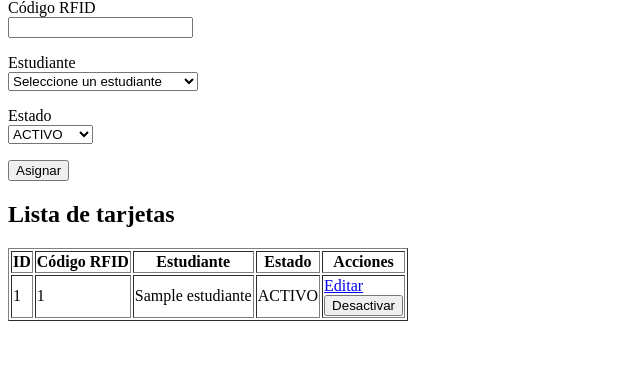
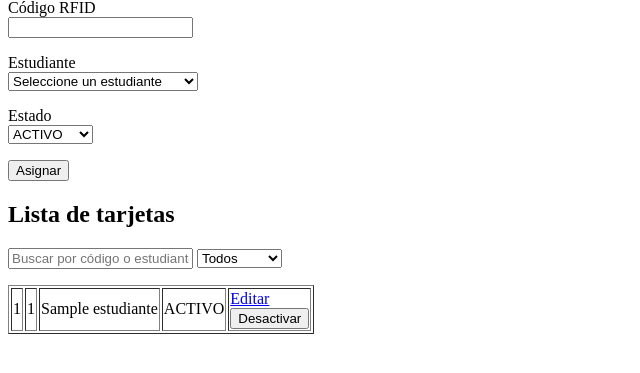
Before and after one commit to PabloToapanta/BorradorVisual, a PHP site: page /controladores/tarjetas.php in a window 1280 px wide. Shown: the part 166-539 px from the top of the page, without its empty margins (0-640 px from the left). Run offline with PHP 8.4, Linux system fonts and the light colour scheme; the visitor is signed in with stand-in values (Sample User, id 1); tables that the repository leaves empty hold one stand-in row (values such as "Sample post").

Commit message:
Aplicar jQuery simple en tabla de tarjetas

```diff
--- a/vistas/tarjetas/listar.php
+++ b/vistas/tarjetas/listar.php
@@ -48,16 +48,17 @@
     </form>
 
     <h2>Lista de tarjetas</h2>
-    <table border="1">
-        <thead>
-            <tr>
-                <th>ID</th>
-                <th>Código RFID</th>
-                <th>Estudiante</th>
-                <th>Estado</th>
-                <th>Acciones</th>
-            </tr>
-        </thead>
+
+    <p>
+        <input type="text" id="buscador" placeholder="Buscar por código o estudiante...">
+        <select id="filtroEstado">
+            <option value="">Todos</option>
+            <option value="ACTIVO">ACTIVO</option>
+            <option value="INACTIVO">INACTIVO</option>
+        </select>
+    </p>
+
+    <table border="1" id="tablaTarjetas">
         <tbody>
             <?php foreach ($tarjetas as $fila): ?>
                 <tr>
```
